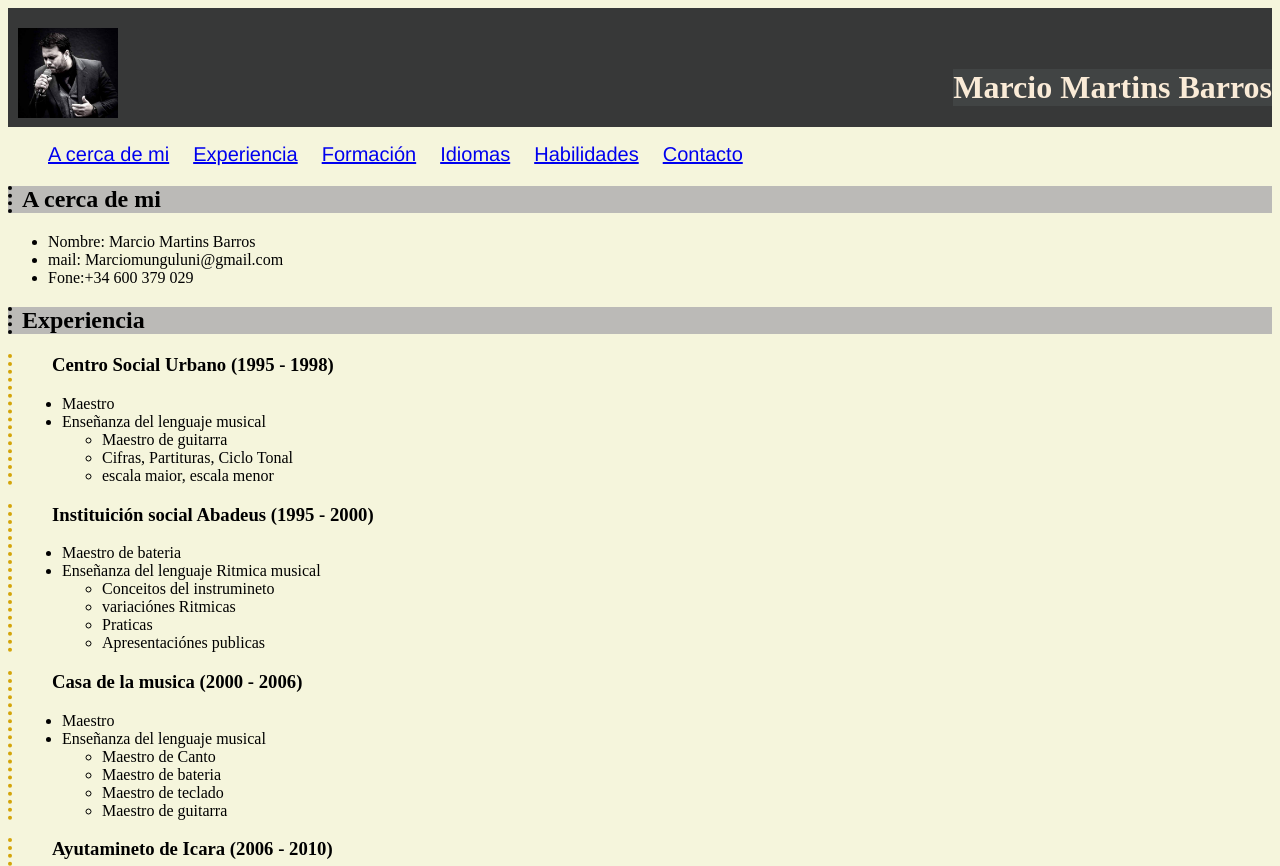
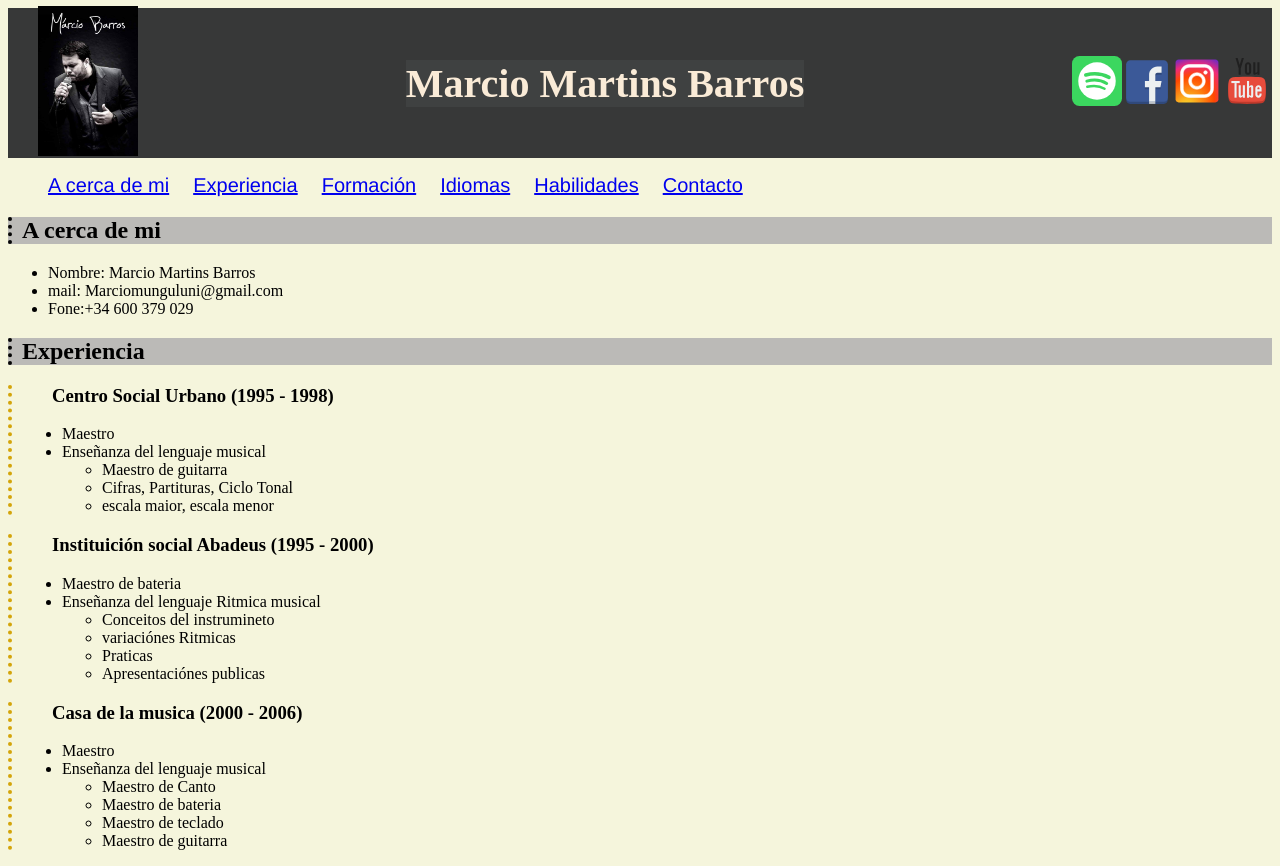
Before and after one commit to Marciomunguluni/cv, a plain HTML site: page index.html in a window 1280 px wide. Shown: the top 866 px of the page. Drawn offline with Linux system fonts and the light colour scheme.

Commit message:
links das rede sociais

```diff
--- a/Curriculo.Css
+++ b/Curriculo.Css
@@ -6,11 +6,13 @@ body {
 header {
     display : flex;
     justify-content: space-between;
-    align-items: baseline;
+    align-items:center;
     background-color: rgb(55, 56, 56);
+    height: 150px;
+
 }
 .titulo h1{
-    background-color: rgb(65, 68, 68);
+    background-color: rgb(63, 65, 65);
     color: antiquewhite;
 
  }
@@ -20,6 +22,8 @@ header {
 #habilidades{
     display:flex;
     justify-content: space-around;
+    width: 200px;
+    padding-left: 30px;
 
 
 }nav ul li{
@@ -44,21 +48,39 @@ h2 {
     background-color: rgb(187, 186, 183);
 }
 
-img {
-   width: 100px;
-   height: 90px;
-   object-fit: cover;
-   position: relative;
-   top: 20px;
-   padding-left: 10px;
 
-}
 footer {
     background-color: #070707;
     width: 2000px;
-    height: 40px;
+    height: 60px;
     color: aliceblue;
 }
 h3{
     padding-left: 30px;
 }
+h1{
+    color: aliceblue;
+    font-size: 40px;
+
+
+}
+.logo{
+    display:flex;
+    justify-content: space-around;
+
+}
+
+.rrss {
+    display:flex;
+}
+.rrss-item{
+    width: 50px;
+}
+
+img {
+    width:100%;
+}
+.foto{
+    width: 100px;
+    padding-left: 30px;
+}
--- a/index.html
+++ b/index.html
@@ -9,11 +9,36 @@
 </head>
 <body>
     <header>
-        <div class="logo">
+        <div class="foto">
             <img src="imagenes/IMG-20160301-WA0014.jpg" >
         </div>
+
+
         <div class="titulo">
+
+
             <h1 class="Centro">Marcio Martins Barros</h1>
+        </div>
+        <div class="rrss">
+            <div class="rrss-item">
+                <a href="https://open.spotify.com/intl-pt/artist/6717ieNDRTGl0t329UKed0" target="_blank">
+                    <img src="imagenes/spotify-svgrepo-com.svg" >
+                </a>
+            </div>
+
+            <div class="rrss-item">
+                <a href="https://www.facebook.com/marcio.barros.194270" target="_blank">
+                <img src="imagenes/social-facebook-svgrepo-com.svg" ></a>
+            </div>
+            <div class="rrss-item">
+                <a href=https://www.instagram.com/marciobarroscantor/ target="_blank">
+                <img src="imagenes/social-instagram-svgrepo-com.svg" ></a>
+            </div>
+            <div class="rrss-item">
+                <a href="https://www.youtube.com/@MarcioBarrosOficial" target="_blank">
+                    <img src="imagenes/social-youtube-svgrepo-com.svg" >
+                </a>
+            </div>
         </div>
     </header>
     <nav>
@@ -263,10 +288,16 @@
 
     <section id="contacto">
         <h3>Contacto</h3>
-        <p>Formulario de contacto</p>
-    </section>
+       <p>conectate comigo</p>
+
+
+
+</section>
+
     <footer>
-        &copy; 2025 Marcio Barros
+
+       &copy; 2025 Marcio Barros
+
     </footer>
 
 </body>
```
Also changed, not shown: imagenes/social-facebook-svgrepo-com.svg (added), imagenes/social-instagram-svgrepo-com.svg (added), imagenes/social-youtube-svgrepo-com.svg (added), imagenes/spotify-svgrepo-com.svg (added).
